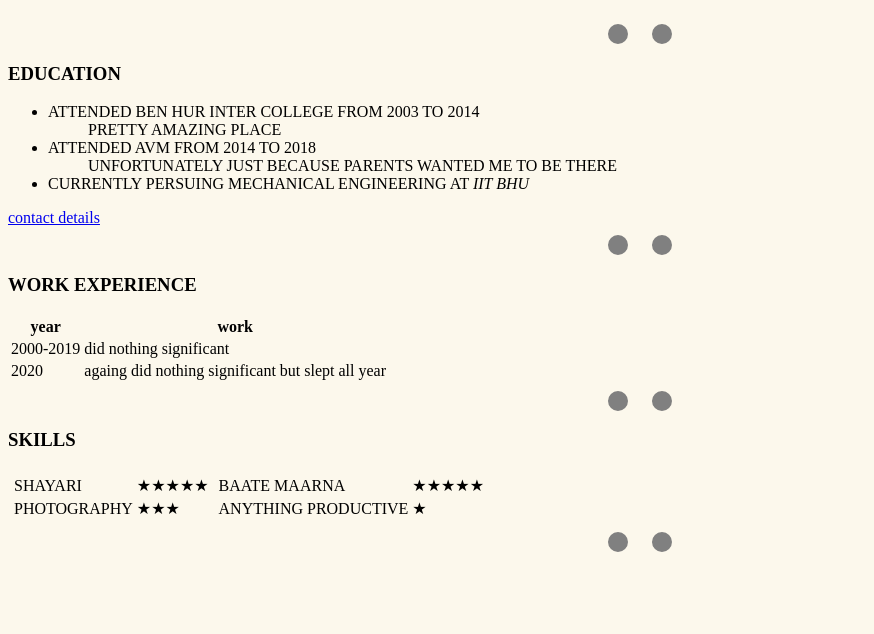
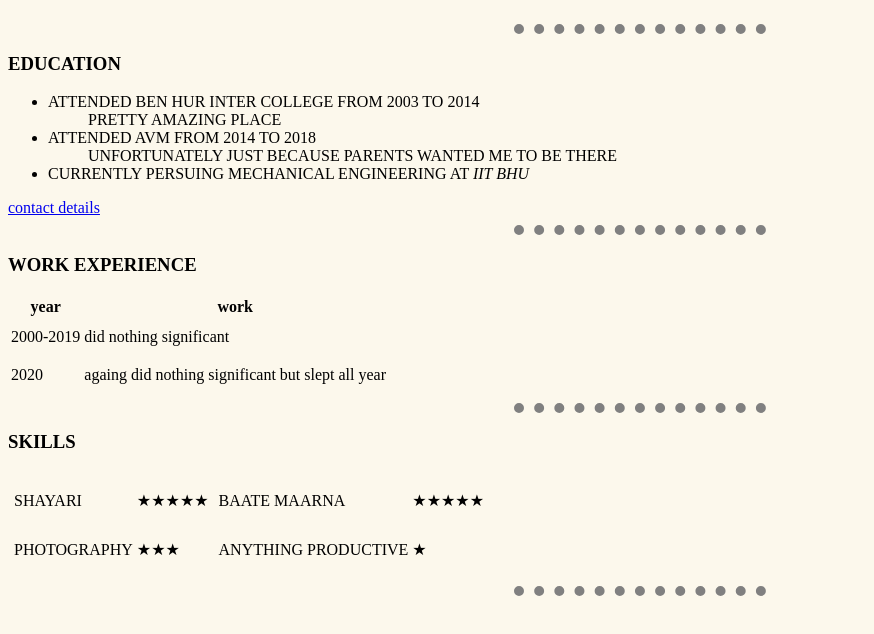
Before and after one commit to adarsh910/cv1, a plain HTML site: page index.html in a window 1280 px wide. Shown: the part 146-780 px from the top of the page, without its empty margins (0-874 px from the left). Drawn offline with Linux system fonts and the light colour scheme.

Commit message:
Add files via upload

```diff
--- a/index.html
+++ b/index.html
@@ -7,12 +7,13 @@
 </head>
 <style media="screen">
   body { background-color:#fcf8ec; }
-  hr {border-width: 20px;
+  hr {border-width: 10px;
     border-color: grey;
   border-style: dotted none none none;
 
-width: 5%;
+width: 20%;
 }
+table {height: 100px;}
   img {height: 120px;}
 </style>
 
```
